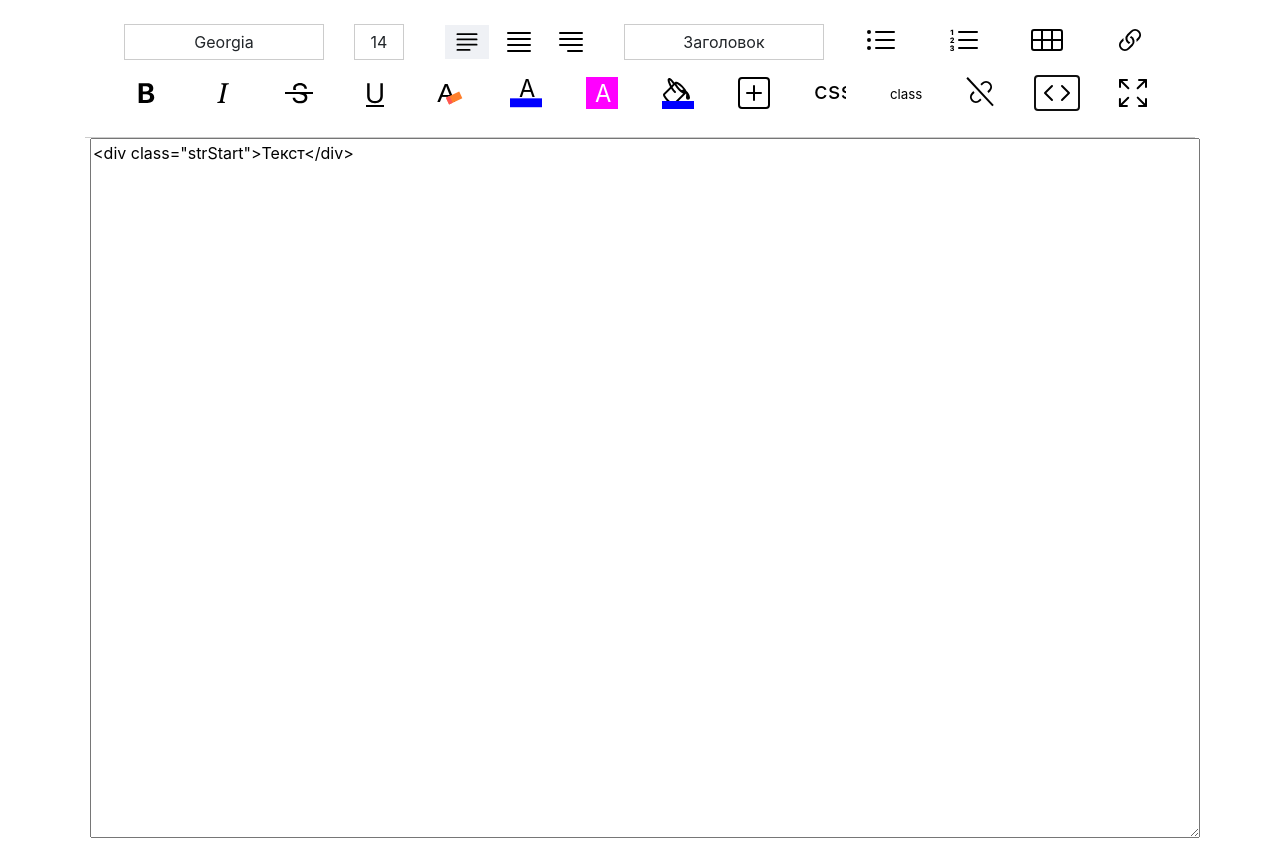
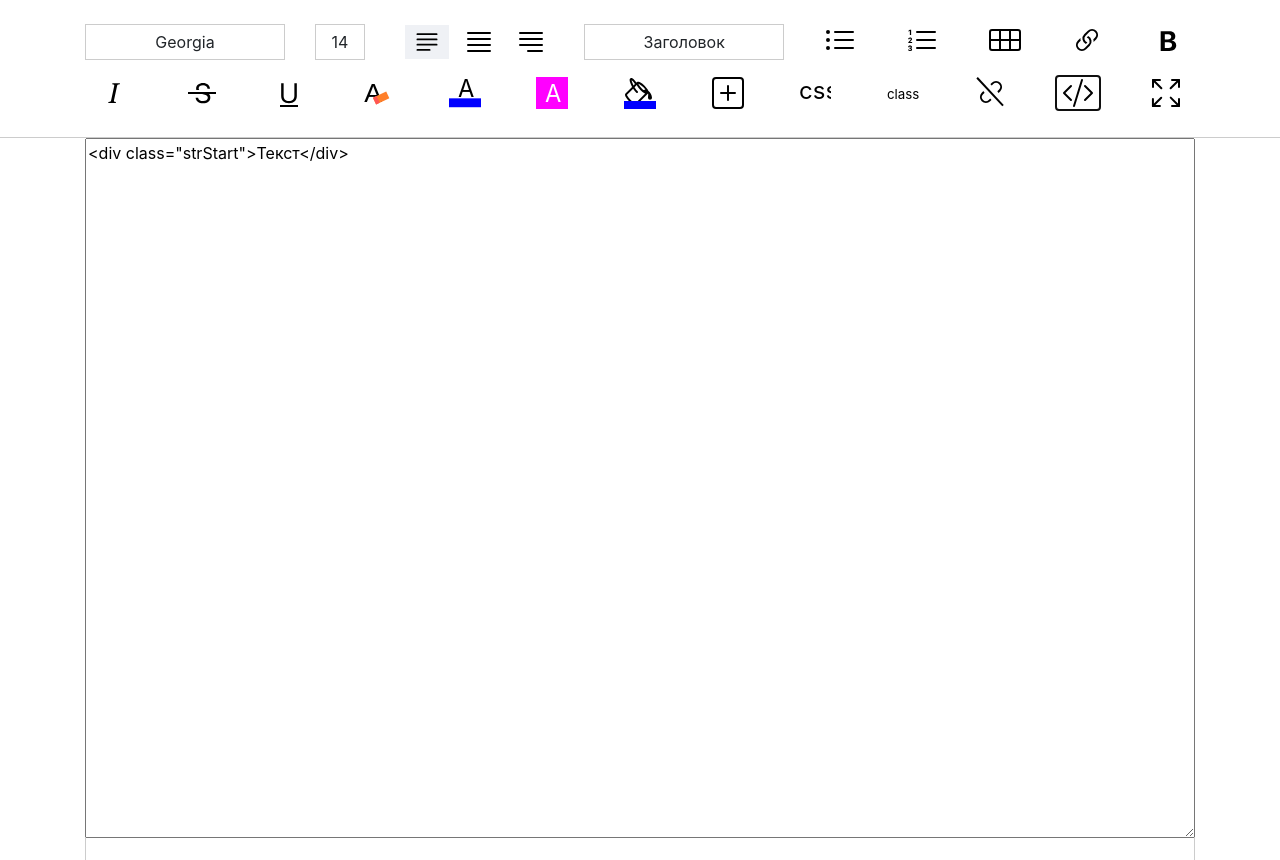
Before and after one commit to dimaarion/react-redactor, a React (Create React App) app: page / in a window 1280 px wide. Both pictures are taken after a click on the button 1057 px from the left and 93 px from the top of the page. Built offline with nearby package versions, Linux system fonts and the light colour scheme.

Commit message:
dimaarion/react-redactor.git

```diff
--- a/src/CloseControl.js
+++ b/src/CloseControl.js
@@ -1,4 +1,4 @@
-import React from "react";
+import React, { useEffect } from "react";
 import Sizeplus from "./Sizeplus";
 import Sizeminus from "./Sizeminus";
 import TitlesEl from "./TitlesEl";
@@ -9,14 +9,29 @@ function CloseControl(props) {
   } else {
     type = "Уменьшить";
   }
-
+  useEffect(() => {
+    if (!props.sizes) {
+      props.setpanelStyle({
+        position: "fixed",
+        maxWidth: "100%",
+        margin: "auto",
+        top: "140px",
+        height: "100%"
+      });
+    } else {
+      props.setpanelStyle({
+        position: "absolute",
+        maxWidth: "100%",
+        marginTop: "-722px"
+      });
+    }
+  }, [props.sizes]);
   return (
     <div
       className={`sizes ${props.class} titlesBas`}
       onClick={() => {
         return (
           props.setsizes(props.sizes === true ? false : true),
-          props.setpanelStyle({ position: "fixed", maxWidth: "100%" }),
           props.setActive(props.active === false ? true : false),
           props.setSelectPanelDicplay(false)
         );
--- a/src/Code.js
+++ b/src/Code.js
@@ -1,20 +1,37 @@
-import React from "react";
+import React, { useEffect, useState } from "react";
 import TitlesEl from "./TitlesEl";
 export default function Code(props) {
+  const [state, setState] = useState(true);
+  useEffect(() => {
+    state
+      ? props.setDisplayTextarera({
+          display: "none"
+        })
+      : props.setDisplayTextarera(
+          Object.assign(
+            {},
+            {
+              marginTop: "-720px",
+              width: "100%",
+              zIndex: 2,
+              left: 0,
+              height: "700px"
+            },
+            props.panelStyle
+          )
+        );
+  }, [state, props.panelStyle]);
+  useEffect(() => {
+    console.log(props.panelStyle);
+  }, [props.panelStyle]);
   return (
     <div className={`${props.class} titlesBas headingBtn`}>
       <TitlesEl type="Класс элемента" />
       <button
-        onClick={() =>
-          props.setDisplayTextarera({
-            display: "block",
-            position: "absolute",
-            marginTop: "-722px",
-            width: "100%",
-            marginLeft: "-10px",
-            height: "700px"
-          })
-        }
+        onClick={() => {
+          setState(state === false ? true : false);
+          props.setStateCode(state === false ? true : false);
+        }}
         style={
           props.gTags.teg === "B"
             ? { backgroundColor: "#cccccc", border: "none" }
@@ -23,6 +40,7 @@ export default function Code(props) {
         type="button"
         className={"bi bi-justify-left " + props.itemsLine + "-iteml"}
       >
+        {state ? (
           <svg
             width="2em"
             viewBox="0 0 16 16"
@@ -32,6 +50,17 @@ export default function Code(props) {
           >
             <path d="M5.854 4.854a.5.5 0 1 0-.708-.708l-3.5 3.5a.5.5 0 0 0 0 .708l3.5 3.5a.5.5 0 0 0 .708-.708L2.707 8l3.147-3.146zm4.292 0a.5.5 0 0 1 .708-.708l3.5 3.5a.5.5 0 0 1 0 .708l-3.5 3.5a.5.5 0 0 1-.708-.708L13.293 8l-3.147-3.146z" />
           </svg>
+        ) : (
+          <svg
+            width="2em"
+            viewBox="0 0 16 16"
+            className="bi bi-type-bold"
+            fill="currentColor"
+            xmlns="http://www.w3.org/2000/svg"
+          >
+            <path d="M10.478 1.647a.5.5 0 1 0-.956-.294l-4 13a.5.5 0 0 0 .956.294l4-13zM4.854 4.146a.5.5 0 0 1 0 .708L1.707 8l3.147 3.146a.5.5 0 0 1-.708.708l-3.5-3.5a.5.5 0 0 1 0-.708l3.5-3.5a.5.5 0 0 1 .708 0zm6.292 0a.5.5 0 0 0 0 .708L14.293 8l-3.147 3.146a.5.5 0 0 0 .708.708l3.5-3.5a.5.5 0 0 0 0-.708l-3.5-3.5a.5.5 0 0 0-.708 0z" />
+          </svg>
+        )}
       </button>
     </div>
   );
--- a/src/Controller.js
+++ b/src/Controller.js
@@ -44,6 +44,7 @@ function Controller(props) {
   const [iconTags, setIconTags] = useState("div");
   const [countClick, setCountClick] = useState(0);
   const [displayTextarera, setDisplayTextarera] = useState({ display: "none" });
+  const [stateCode, setStateCode] = useState(true);
   // eslint-disable-next-line react-hooks/exhaustive-deps
   function ititalTegs(bs = false) {
     let text_block = document.querySelector("." + baseSelector);
@@ -395,23 +396,32 @@ function Controller(props) {
       setalign
     );
     settextBox(innerTextBox());
-  }, [items, tegs, textbl, xs, ititalTegs, innerTextBox]);
-  function createMarkup(x) {
-    return { __html: document.getElementById(x).innerHTML };
+  }, [items, tegs, textbl, xs, ititalTegs, innerTextBox, stateCode]);
+
+  function createMarkup(x, x2) {
+    return {
+      __html: !stateCode
+        ? (document.getElementById(x).innerHTML = x2)
+        : document.getElementById(x).innerHTML
+    };
   }
   useEffect(() => {
     settextBox(innerTextBox());
-  }, [textBox, find, active, innerTextBox]);
+  }, [textBox, find, active, innerTextBox, stateCode]);
 
   return (
     <div className="contentDtext container-fluid">
       <div className="contentDtext container">
         <div className={sizes === true ? "cintent_text" : "cintent_text_full"}>
           <div
-            className="row container text-right p-4  panel"
-            style={sizes === true ? { position: "absolute" } : panelStyle}
+            className={
+              sizes === true
+                ? "content_min row container text-right p-4  panel"
+                : "content_full row container text-right p-4  panel"
+            }
           >
             <Panel
+              panelStyle={panelStyle}
               settextbl={settextbl}
               setitemss={setitemss}
               setfontPt={setfontPt}
@@ -464,12 +474,12 @@ function Controller(props) {
               active={active}
               countClick={countClick}
               setDisplayTextarera={setDisplayTextarera}
+              setStateCode={setStateCode}
             />
           </div>
 
           <div
-            style={{ marginTop: 250 + "px", height: "100%" }}
-            className={baseSelector}
+            className={baseSelector + " main"}
             contentEditable={true}
             onClick={(e) => {
               setfind(e.target);
@@ -497,16 +507,32 @@ function Controller(props) {
 
               //elMoveUpDown(ititalTegs, baseSelector);
             }}
-            dangerouslySetInnerHTML={createMarkup(textId)}
+            dangerouslySetInnerHTML={createMarkup(textId, textBox)}
           />
         </div>
 
         <div className="col-sm">
-          <textarea
-            style={displayTextarera}
-            defaultValue={textBox}
-            name={document.querySelector(textAreraId).className}
-          />
+          {stateCode ? (
+            <textarea
+            onChange={(e) => {
+                settextBox(e.target.value);
+                console.log(e.target.value);
+              }}
+              style={displayTextarera}
+              value={textBox}
+              name={document.querySelector(textAreraId).className}
+            />
+          ) : (
+            <textarea
+              onChange={(e) => {
+                settextBox(e.target.value);
+                console.log(e.target.value);
+              }}
+              style={displayTextarera}
+              defaultValue={textBox}
+              name={document.querySelector(textAreraId).className}
+            />
+          )}
         </div>
       </div>
     </div>
--- a/src/Panel.js
+++ b/src/Panel.js
@@ -275,6 +275,8 @@ function Panel(props) {
       types={props.types}
       class="text-center listItems"
       setDisplayTextarera={props.setDisplayTextarera}
+      panelStyle={props.panelStyle}
+      setStateCode={props.setStateCode}
     />,
     <CloseControl
       setActive={props.setActive}
--- a/src/css/colorpanel.css
+++ b/src/css/colorpanel.css
@@ -5,7 +5,14 @@
   background-color: #ffffff;
   z-index: 10000;
 }
-
+.content_min {
+  position: absolute;
+  max-width: 100%;
+}
+.content_full {
+  max-width: 100%;
+  position: fixed;
+}
 .palete {
   width: 220px;
   height: 200px;
--- a/src/css/style.css
+++ b/src/css/style.css
@@ -1,3 +1,9 @@
+.main {
+  margin-top: 140px;
+  height: 100%;
+  border: solid 1px #cccccc;
+}
+
 .cintent_text {
   width: 100%;
   height: 860px;
@@ -5,7 +11,7 @@
   background-color: #ffffff;
 }
 .cintent_text_full {
-  z-index: 80000;
+  z-index: 1;
   overflow: scroll;
   position: fixed;
   top: 0px;
@@ -15,6 +21,7 @@
   margin: auto;
   background-color: #ffffff;
 }
+
 .sizes {
   cursor: pointer;
   margin-left: 0px;
```
Lines whose indentation alone changed are shown as unchanged.
